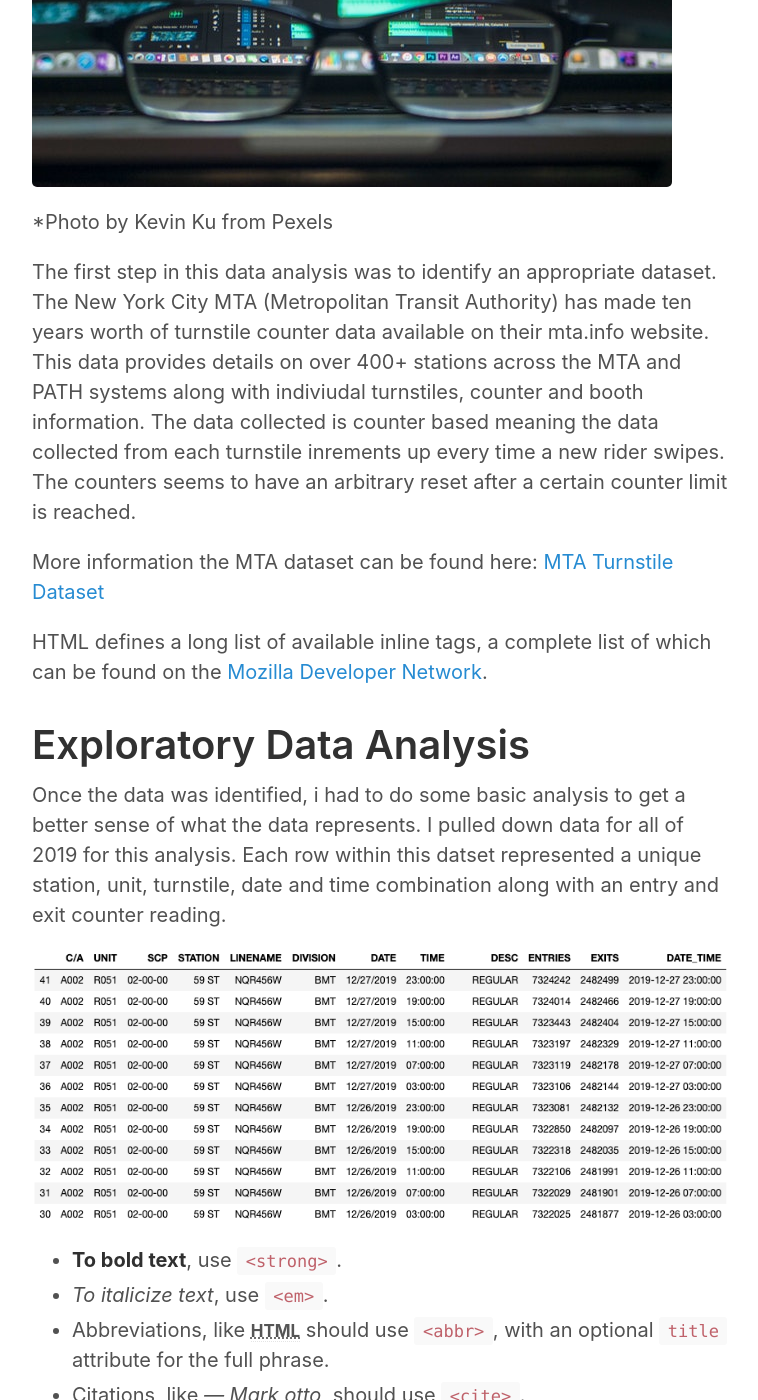
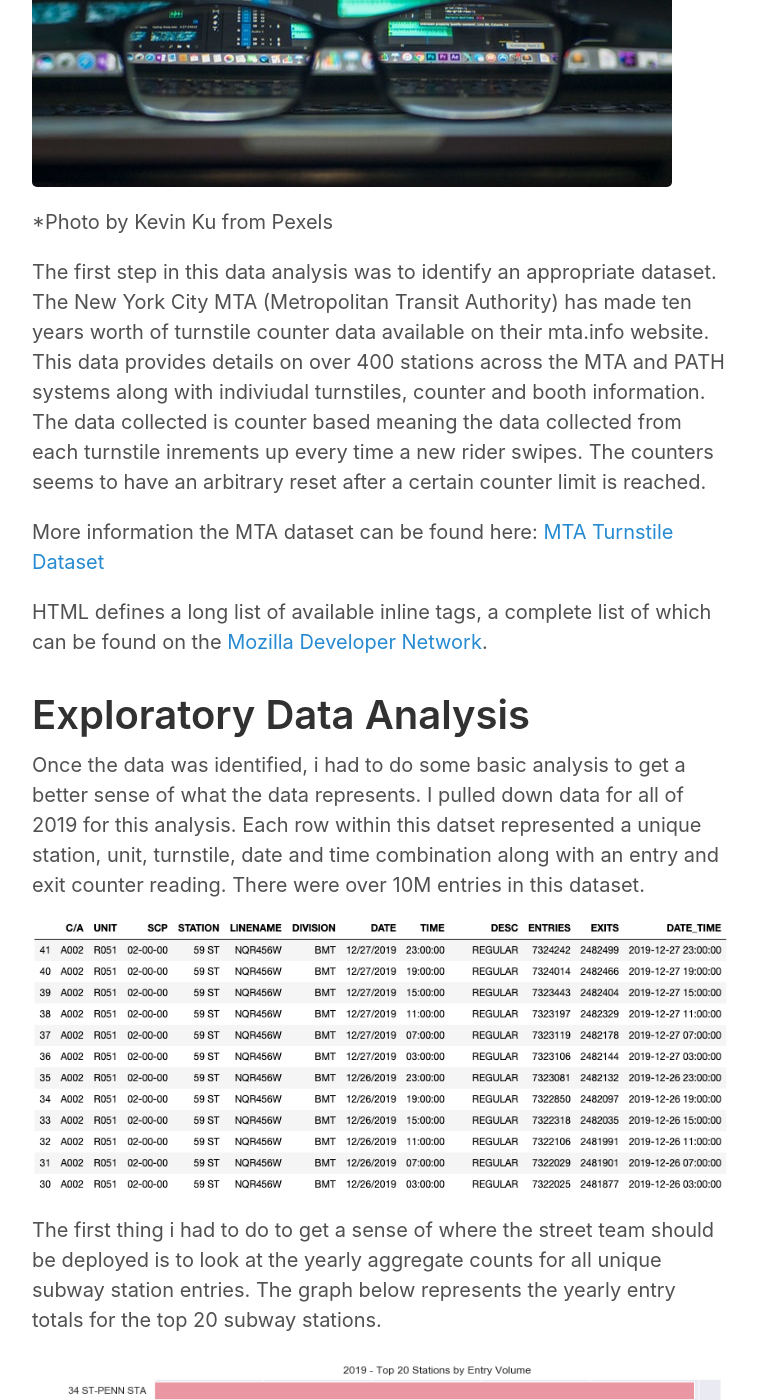
Before and after one commit to skhan-tech/skhan-tech.github.io, a Jekyll site: the page built from _posts/2020-01-10-mta-traffic-analysis.md, in a window 1280 px wide and 1400 px high, scrolled down 2078 px. Shown: the whole window, without its empty margins (258-1016 px from the left). Built offline with Jekyll 4.4.1, drawn with Linux system fonts in a browser that asks for light colours; our own code applies the rules of GitHub Pages for plain Markdown files.

Commit message:
Update 2020-01-10-mta-traffic-analysis.md

```diff
--- a/_posts/2020-01-10-mta-traffic-analysis.md
+++ b/_posts/2020-01-10-mta-traffic-analysis.md
@@ -24,7 +24,7 @@ The organization asked for help in using MTA subway data to help optimize the pl
 
 *Photo by Kevin Ku from Pexels
 
-The first step in this data analysis was to identify an appropriate dataset. The New York City MTA (Metropolitan Transit Authority) has made ten years worth of turnstile counter data available on their mta.info website. This data provides details on over 400+ stations across the MTA and PATH systems along with indiviudal turnstiles, counter and booth information. The data collected is counter based meaning the data collected from each turnstile inrements up every time a new rider swipes. The counters seems to have an arbitrary reset after a certain counter limit is reached.
+The first step in this data analysis was to identify an appropriate dataset. The New York City MTA (Metropolitan Transit Authority) has made ten years worth of turnstile counter data available on their mta.info website. This data provides details on over 400 stations across the MTA and PATH systems along with indiviudal turnstiles, counter and booth information. The data collected is counter based meaning the data collected from each turnstile inrements up every time a new rider swipes. The counters seems to have an arbitrary reset after a certain counter limit is reached.
 
 More information the MTA dataset can be found here: [MTA Turnstile Dataset](http://web.mta.info/developers/turnstile.html)
 
@@ -32,9 +32,13 @@ HTML defines a long list of available inline tags, a complete list of which can
 
 # Exploratory Data Analysis
 
-Once the data was identified, i had to do some basic analysis to get a better sense of what the data represents. I pulled down data for all of 2019 for this analysis. Each row within this datset represented a unique station, unit, turnstile, date and time combination along with an entry and exit counter reading.
+Once the data was identified, i had to do some basic analysis to get a better sense of what the data represents. I pulled down data for all of 2019 for this analysis. Each row within this datset represented a unique station, unit, turnstile, date and time combination along with an entry and exit counter reading. There were over 10M entries in this dataset.
 
 ![MTA Data Sample]({{ site.url }}/images/MTA_Data_Sample.png)
+
+The first thing i had to do to get a sense of where the street team should be deployed is to look at the yearly aggregate counts for all unique subway station entries. The graph below represents the yearly entry totals for the top 20 subway stations.
+
+![Top 20 Stations]({{ site.url }}/images/TopTwentyStations-2019-Agg.png)
 
 - **To bold text**, use `<strong>`.
 - *To italicize text*, use `<em>`.
```
